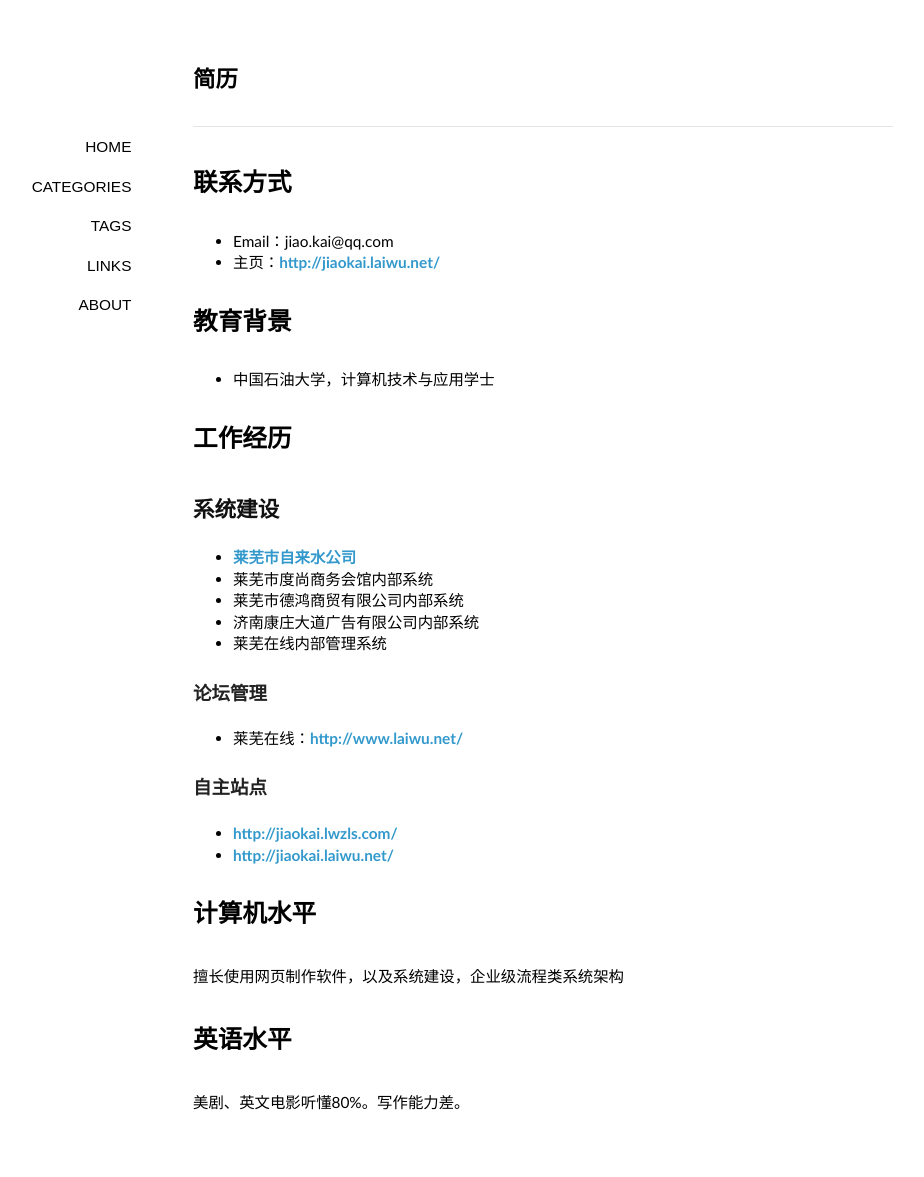
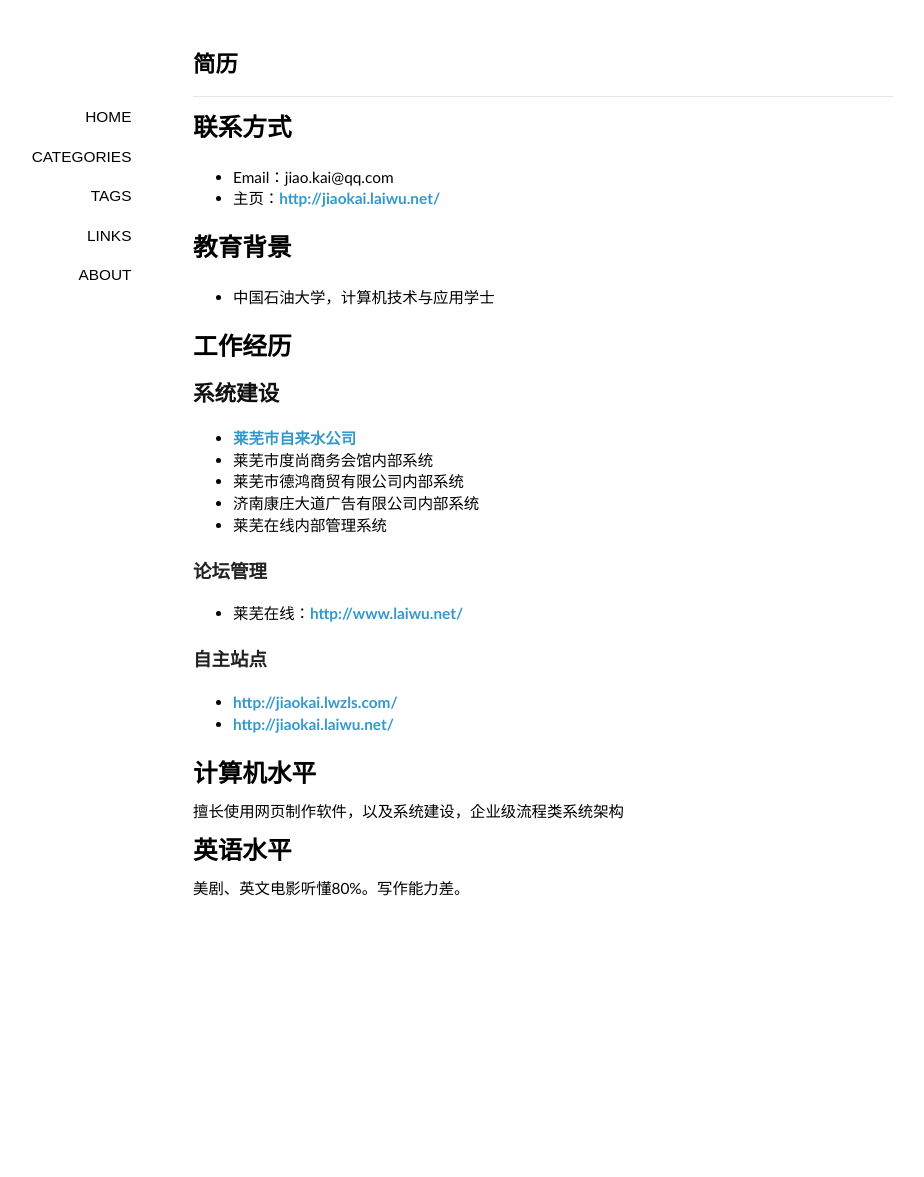
Before and after one commit to jiaokai/blog, a Jekyll site: the page built from vitae/index.md, in a window 1280 px wide. Shown: the whole page, without its empty margins (97-1021 px from the left). Built offline with Jekyll 4.4.1, drawn with Linux system fonts in a browser that asks for light colours; some web fonts are replaced; Markdown is read by kramdown in place of the engine named in the settings; after the commit the page ends 948 px from its top, so only the background shows below that.

Commit message:
adjust css

```diff
--- a/media/css/style.css
+++ b/media/css/style.css
@@ -12,7 +12,7 @@
 @import url(http://fonts.googleapis.com/css?family=Electrolize);
 @import url(http://fonts.googleapis.com/css?family=Cuprum);
 body{font-size:14px;font-family:"Galdeano","Hiragino Sans GB","Microsoft YaHei",Trebuchet,"Trebuchet MS",Tahoma,"Lucida Grande","Lucida Sans Unicode",Verdana,sans-serif;color:#000000;background-color:#ffffff;}
-/**{padding:0;margin: 0;border:none;outline:none;}*/
+h1,h2,h3,h4,h5,p {padding:0;margin: 0;border:none;outline:none;}
 a{color:#dd0000;text-decoration:none;}
 a:hover{color:#333333;text-decoration:underline;}
 hr{margin:.7em 0;border-top:1px dashed #d0d0d0;border-bottom:1px dashed #f9f9f9;}
```
